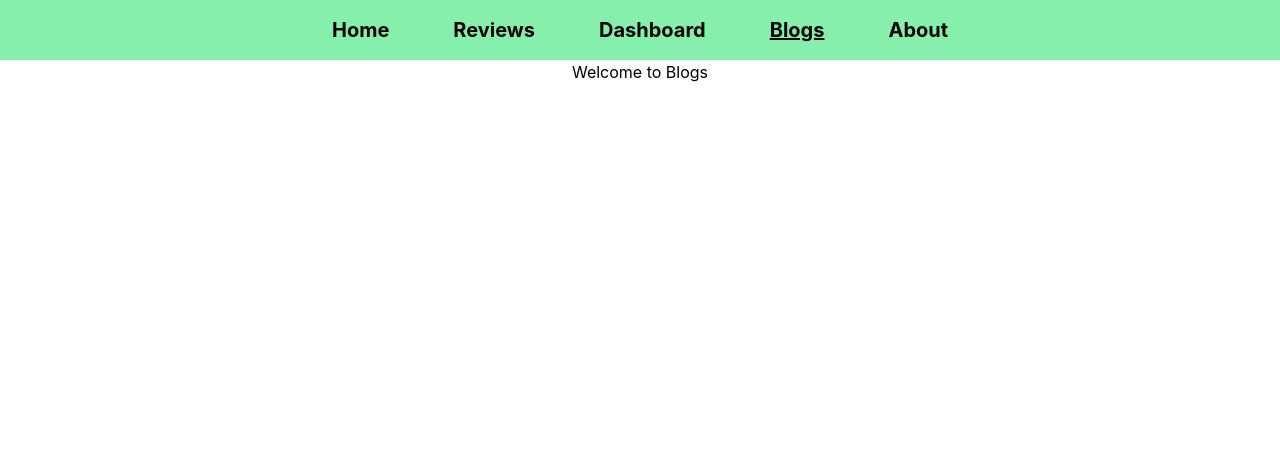
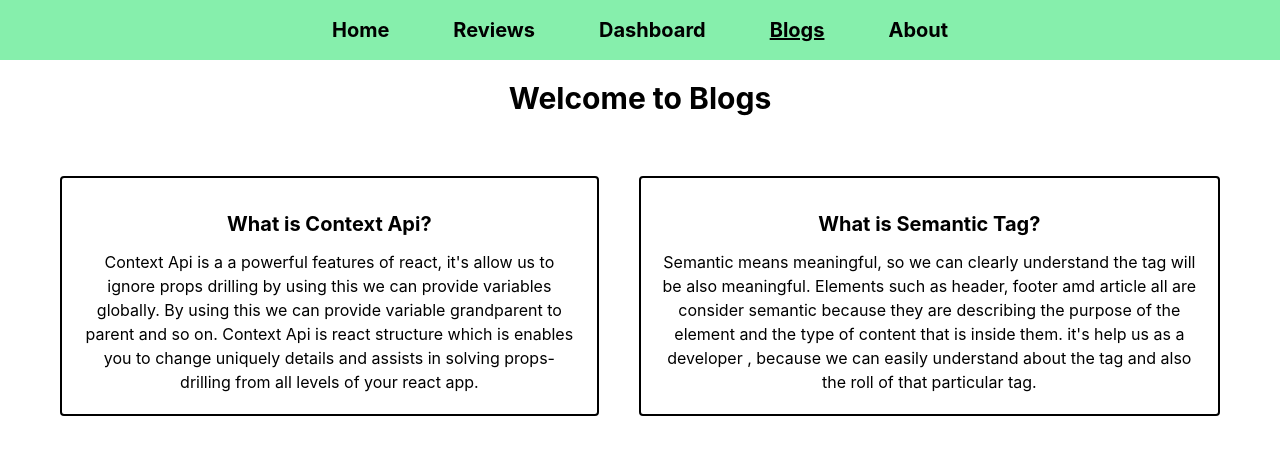
Before and after one commit to MDSHOHAG617/Best_Phone_Review-app, a React (Create React App) app: page /Blogs in a window 1280 px wide. Shown: the top 454 px of the page. Built offline with nearby package versions, Linux system fonts and the light colour scheme.

Commit message:
Blog done

```diff
--- a/src/Components/About/About.js
+++ b/src/Components/About/About.js
@@ -3,7 +3,7 @@ import React from "react";
 const About = () => {
   return (
     <div>
-      <h1>Welcome to Abut us!</h1>
+      <h1 className="text-3xl font-bold my-5">Welcome to About</h1>
     </div>
   );
 };
--- a/src/Components/Blogs/Blogs.js
+++ b/src/Components/Blogs/Blogs.js
@@ -2,8 +2,33 @@ import React from "react";
 
 const Blogs = () => {
   return (
-    <div>
-      <h1>Welcome to Blogs</h1>
+    <div className="">
+      <h1 className="text-3xl font-bold my-5">Welcome to Blogs</h1>
+
+      <div className="card-container flex justify-center m-10 pb-80">
+        <div className="border-2 border-black rounded m-5 p-5">
+          <h1 className="text-xl font-bold my-3">What is Context Api?</h1>
+          <p>
+            Context Api is a a powerful features of react, it's allow us to
+            ignore props drilling by using this we can provide variables
+            globally. By using this we can provide variable grandparent to
+            parent and so on. Context Api is react structure which is enables
+            you to change uniquely details and assists in solving props-drilling
+            from all levels of your react app.
+          </p>
+        </div>
+        <div className="border-2 border-black rounded m-5 p-5">
+          <h1 className="text-xl font-bold my-3">What is Semantic Tag?</h1>
+          <p>
+            Semantic means meaningful, so we can clearly understand the tag will
+            be also meaningful. Elements such as header, footer amd article all
+            are consider semantic because they are describing the purpose of the
+            element and the type of content that is inside them. it's help us as
+            a developer , because we can easily understand about the tag and
+            also the roll of that particular tag.
+          </p>
+        </div>
+      </div>
     </div>
   );
 };
--- a/src/Components/Dashboard/Dashboard.js
+++ b/src/Components/Dashboard/Dashboard.js
@@ -77,6 +77,8 @@ const Dashboard = () => {
     },
   ];
   return (
+    <div className="">
+      <h1 className="text-3xl font-bold my-5">Welcome to Dashboard</h1>
       <div className=" flex items-center ">
         <div className="p-10">
           <LineChart width={400} height={400} data={data}>
@@ -87,10 +89,10 @@ const Dashboard = () => {
           </LineChart>
         </div>
 
-      <div className="mt-[135px] p-20 ">
+        <div className=" p-16 ">
           <AreaChart
-          width={730}
-          height={250}
+            width={700}
+            height={400}
             data={data}
             margin={{ top: 10, right: 30, left: 0, bottom: 0 }}
           >
@@ -115,7 +117,7 @@ const Dashboard = () => {
               fillOpacity={1}
               fill="url(#colorUv)"
             />
-          <Area
+            <AreaChart
               type="monotone"
               dataKey="uv"
               stroke="#82ca9d"
@@ -125,6 +127,7 @@ const Dashboard = () => {
           </AreaChart>
         </div>
       </div>
+    </div>
   );
 };
 
--- a/src/Components/Reviews/Reviews.js
+++ b/src/Components/Reviews/Reviews.js
@@ -6,7 +6,7 @@ const Reviews = () => {
   const [reviews] = useReview();
   return (
     <div>
-      <h1 className="text-xl font-medium my-5">Welcome to reviews</h1>
+      <h1 className="text-3xl font-bold my-5">Welcome to reviews</h1>
       <h1 className="text-slate-400 font-normal">Reviews: {reviews.length}</h1>
 
       <div className="allReviewItems grid grid-cols-3 gap-4 justify-items-center my-10">
```
Lines whose indentation alone changed are shown as unchanged.
